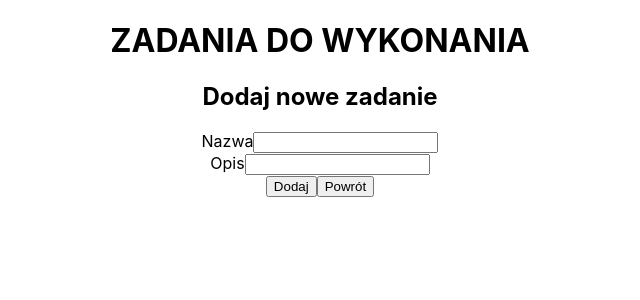
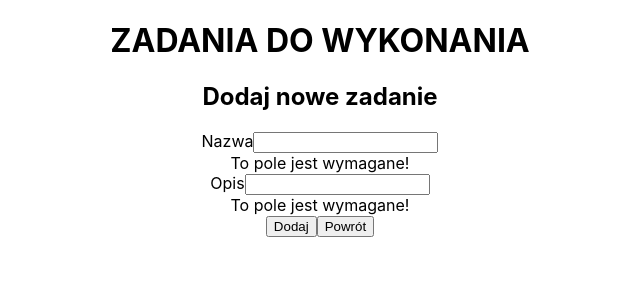
Before and after one commit to JasonNumberThirteen/ReactTodoTasksFrontend, a React (Create React App) app: page /task/create in a window 1280 px wide. Shown: the top 300 px of the page, without its empty margins (320-960 px from the left). Built offline with nearby package versions, Linux system fonts and the light colour scheme.

Commit message:
Add constraints to input fields with tips in the task creator

```diff
--- a/src/components/taskCreator.jsx
+++ b/src/components/taskCreator.jsx
@@ -31,13 +31,17 @@ const TaskCreator = () =>
 			<form onSubmit = {(e) => onSaveClick(e)}>
 				<div>
 					<label>Nazwa</label>
-					<input onChange = {(e) => onNameChange(e)}></input>
+					<input required value = {name} onChange = {(e) => onNameChange(e)}></input>
 				</div>
+
+				{name.length === 0 && <span className = "requiredFieldText">To pole jest wymagane!</span>}
 
 				<div>
 					<label>Opis</label>
-					<input onChange = {(e) => onDescriptionChange(e)}></input>
+					<input required value = {description} onChange = {(e) => onDescriptionChange(e)}></input>
 				</div>
+
+				{description.length === 0 && <span className = "requiredFieldText">To pole jest wymagane!</span>}
 
 				<div>
 					<button type = "submit">
```
